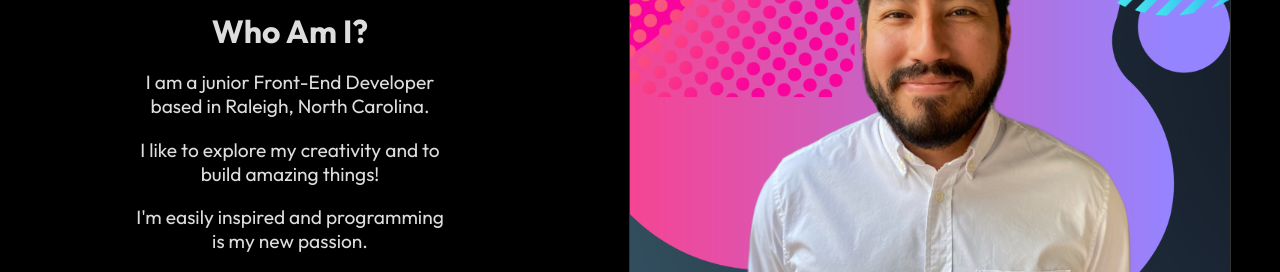
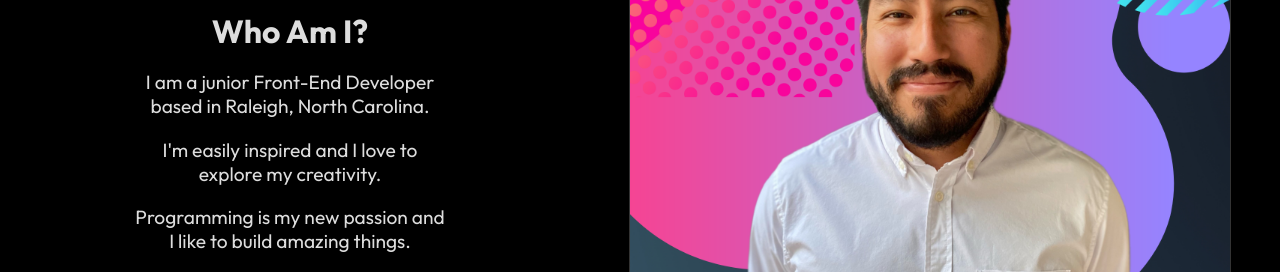
Before and after one commit to bems2588/react-portfolio, a React (Create React App) app: page /about in a window 1280 px wide. Shown: the part 680-952 px from the top of the page. Built offline with nearby package versions, Linux system fonts and the light colour scheme.

Commit message:
fix about me

```diff
--- a/src/components/AboutContent.js
+++ b/src/components/AboutContent.js
@@ -8,7 +8,7 @@ const AboutContent = () => {
     <div className="about">
       <div className="left">
         <h1>Who Am I?</h1>
-        <p>I am a junior Front-End Developer based in Raleigh, North Carolina.<p>I like to explore my creativity and to build amazing things!</p>I'm easily inspired and programming is my new passion.  </p>
+        <p>I am a junior Front-End Developer based in Raleigh, North Carolina.<p>I'm easily inspired and I love to explore my creativity.</p>Programming is my new passion and I like to build amazing things.</p>
         <Link to="/contact">
           <button className="btn">Contact</button>
         </Link>
```
